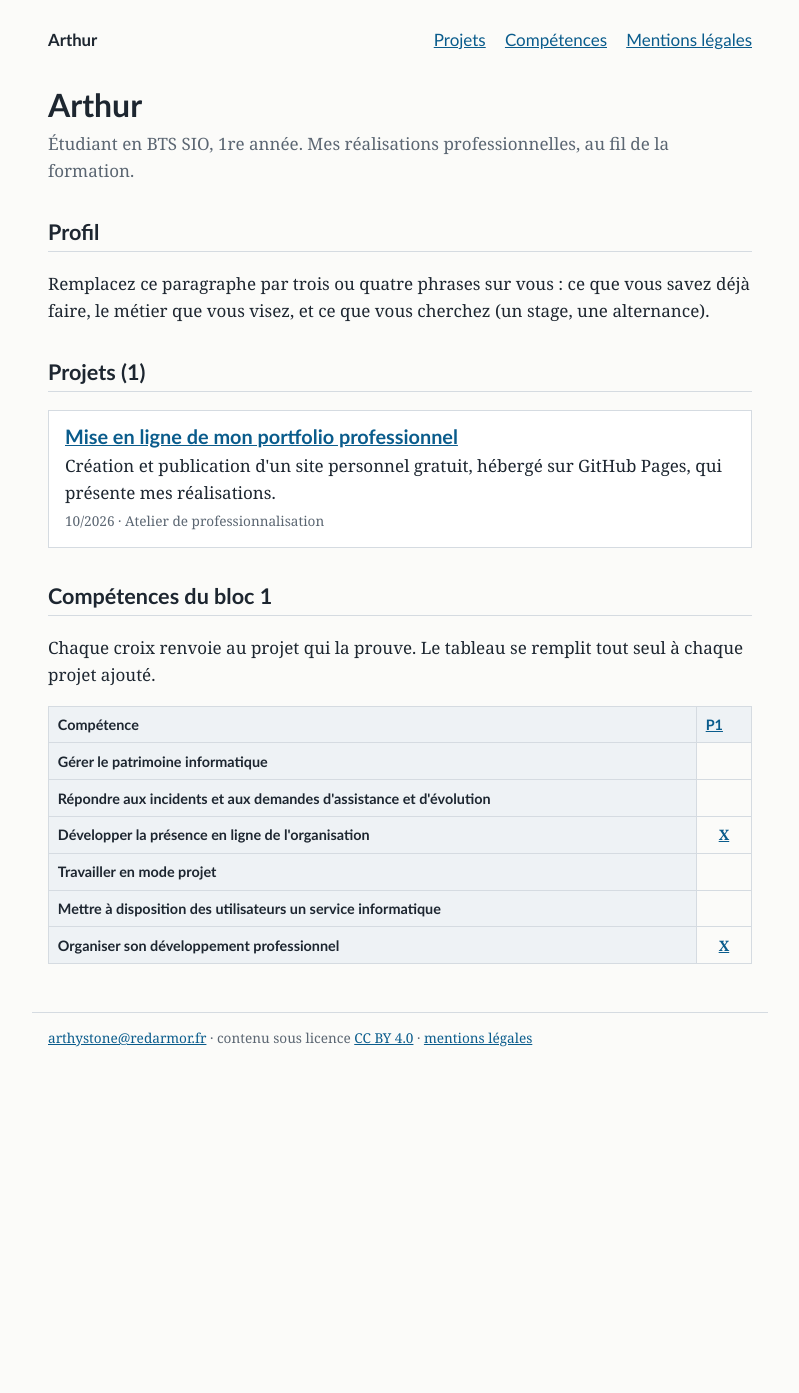
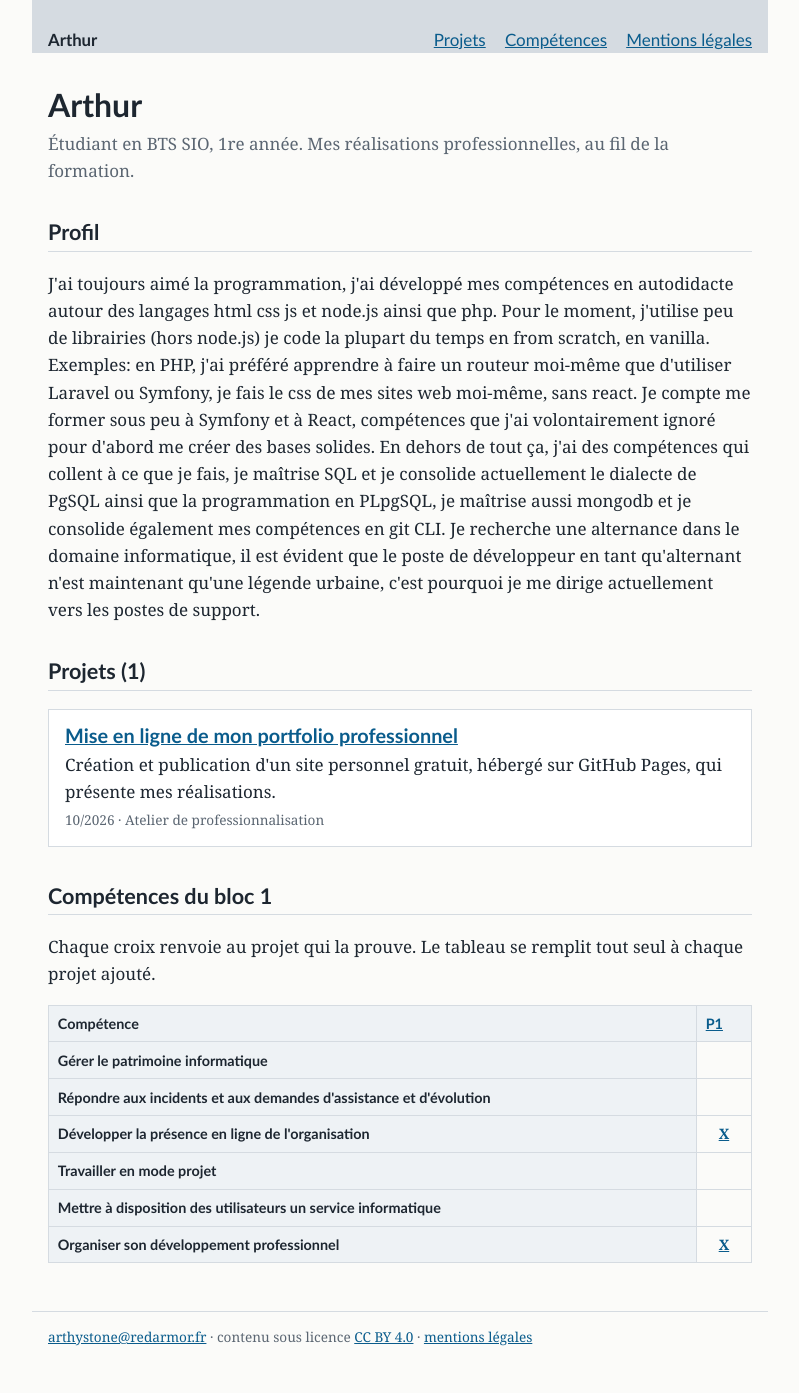
Before and after one commit to ArthyStone/portfolio-ecole, a Jekyll site: the page built from index.html, in a window 1280 px wide. Shown: the whole page, without its empty margins (240-1039 px from the left). Built offline with Jekyll 4.4.1, drawn with Linux system fonts in a browser that asks for light colours; before the commit the page ends 1094 px from its top, so only the background shows below that.

Commit message:
Profil expliqué (passion pour prog et alternance recherchée)

```diff
--- a/css/style.css
+++ b/css/style.css
@@ -15,7 +15,7 @@ body {
   font: 17px/1.6 Georgia, "Times New Roman", serif;
 }
 header, main, footer { max-width: 46rem; margin: 0 auto; padding: 0 1rem; }
-header { padding-top: 1.6rem; display: flex; flex-wrap: wrap; justify-content: space-between; align-items: baseline; gap: .5rem 1.5rem; }
+header { padding-top: 1.6rem; display: flex; flex-wrap: wrap; justify-content: space-between; align-items: baseline; gap: .5rem 1.5rem; background-color: var(--trait); }
 .site { margin: 0; font: bold 1.05rem Calibri, Arial, sans-serif; }
 .site a { color: var(--encre); text-decoration: none; }
 nav ul { list-style: none; padding: 0; margin: 0; display: flex; flex-wrap: wrap; gap: .3rem 1.2rem; font-family: Calibri, Arial, sans-serif; }
--- a/index.html
+++ b/index.html
@@ -5,7 +5,23 @@ layout: default
 <p class="sous-titre">{{ site.description }}</p>
 
 <h2>Profil</h2>
-<p>Remplacez ce paragraphe par trois ou quatre phrases sur vous : ce que vous savez déjà faire, le métier que vous visez, et ce que vous cherchez (un stage, une alternance).</p>
+<p>
+  J'ai toujours aimé la programmation,
+  j'ai développé mes compétences en autodidacte autour des langages html css js et node.js ainsi que php.
+
+  Pour le moment, j'utilise peu de librairies (hors node.js) je code la plupart du temps en from scratch, en vanilla.
+  Exemples: en PHP, j'ai préféré apprendre à faire un routeur moi-même que d'utiliser Laravel ou Symfony,
+  je fais le css de mes sites web moi-même, sans react.
+
+  Je compte me former sous peu à Symfony et à React,
+  compétences que j'ai volontairement ignoré pour d'abord me créer des bases solides.
+  En dehors de tout ça, j'ai des compétences qui collent à ce que je fais,
+  je maîtrise SQL et je consolide actuellement le dialecte de PgSQL ainsi que la programmation en PLpgSQL,
+  je maîtrise aussi mongodb et je consolide également mes compétences en git CLI.
+
+  Je recherche une alternance dans le domaine informatique, il est évident que le poste de développeur en tant qu'alternant n'est maintenant qu'une légende urbaine,
+  c'est pourquoi je me dirige actuellement vers les postes de support.
+</p>
 
 {% assign projets = site.projets | sort: "date" | reverse %}
 
```
